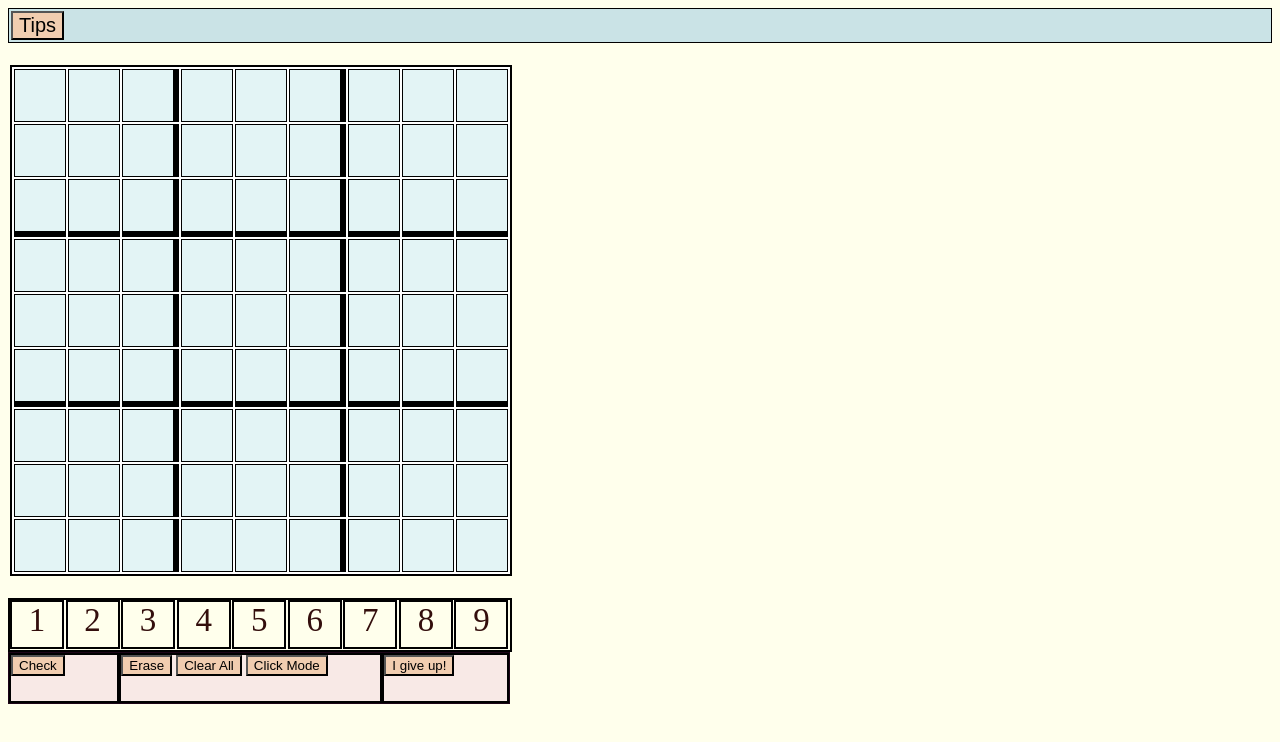
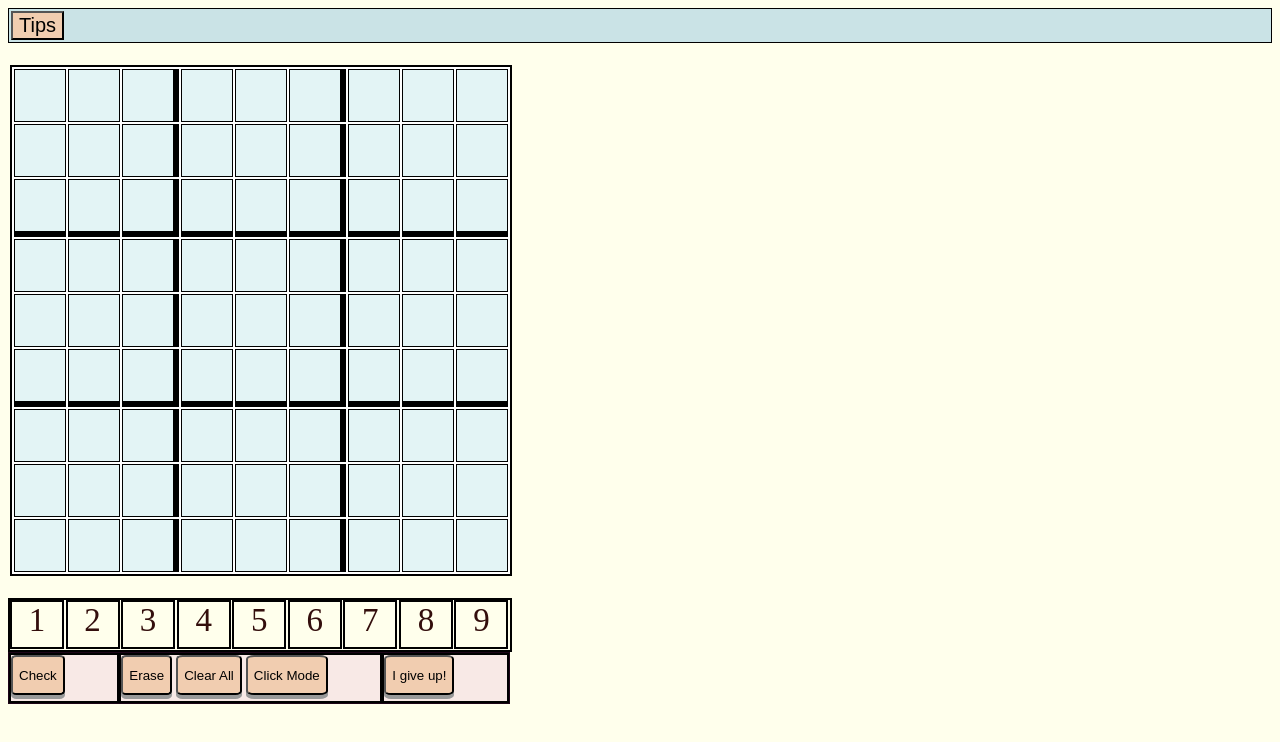
Before and after one commit to MelanieNPS/Orbital2020-outofthebox, a plain HTML site: page index.html in a window 1280 px wide. Drawn offline with nearby package versions, Linux system fonts and the light colour scheme.

Commit message:
Changed button aesthetics

```diff
--- a/Sudoku.css
+++ b/Sudoku.css
@@ -75,7 +75,16 @@ td:focus{
 }
 #control2 button {
     background-color: #F1CDB0;
+    border-radius: 10%;
+    height: 40px;
+    cursor: pointer;
+    box-shadow: 0 4px #999;
 }
+#control2 button:active {
+    background-color: #C04000;
+    box-shadow: 0 5px #666;
+    transform: translateY(2px);
+  }
 
 
 
```
